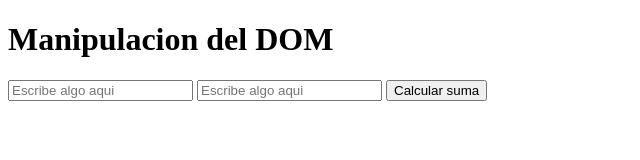
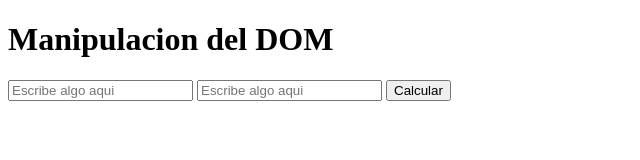
Before and after one commit to camilotoco/platzi-manipulacion-dom, a plain HTML site: page index.html in a window 1280 px wide. Shown: the full height of the page, 0-640 px from the left. Drawn offline with Linux system fonts and the light colour scheme.

Commit message:
Update index.html

```diff
--- a/index.html
+++ b/index.html
@@ -10,7 +10,7 @@
 
     <input id="calculo1" placeholder="Escribe algo aqui">
     <input id="calculo2" placeholder="Escribe algo aqui">
-    <button id="btnCalculo">Calcular suma</button>
+    <button id="btnCalculo">Calcular </button>
     <p id="result"></p>
 
 
```
